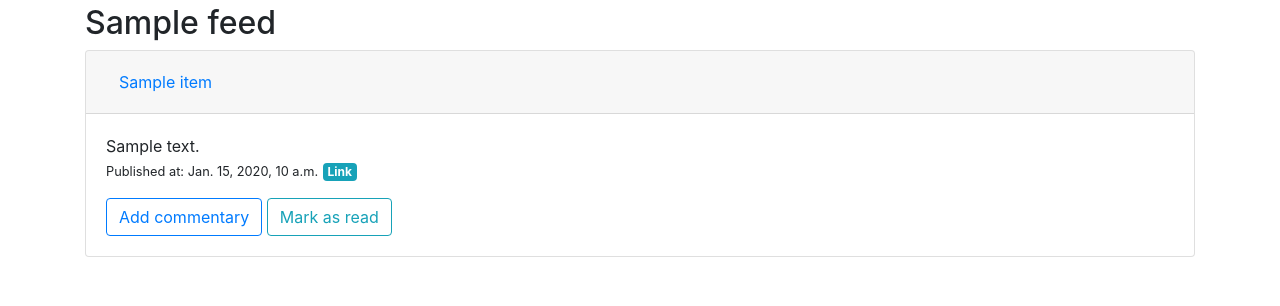
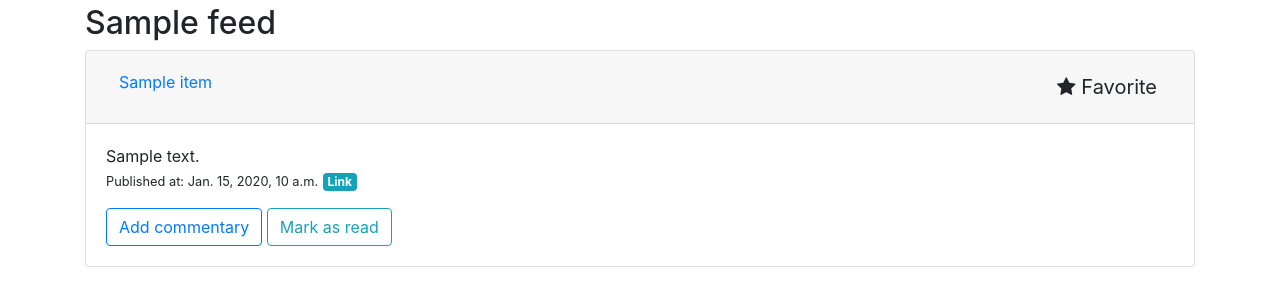
Before and after one commit to nicolasteodosio/pyfeedrss, a Django app: template app/templates/list_item.html in a window 1280 px wide. Shown: the part 56-362 px from the top of the page. Run offline with Django 3.2, Linux system fonts and the light colour scheme; the template is opened without the code that fills it: most values are stand-ins (such as "Sample title", 1, 10 or a date in 2020); some libraries are stand-ins or nearby versions.

Commit message:
feature: adding button to favorite

```diff
--- a/app/templates/list_item.html
+++ b/app/templates/list_item.html
@@ -9,6 +9,9 @@
             <button class="btn btn-link" data-toggle="collapse" data-target="#{{ item.id }}" aria-expanded="true" aria-controls="{{ item.id }}">
                 {{ item.title }}
             </button>
+              <button type="button" class="btn btn-default btn-lg favorite" data-id="{{ item.id }}" style="float: right">
+                <i class="fa fa-star" aria-hidden="true"></i> Favorite
+              </button>
           </h5>
         </div>
 
@@ -59,5 +62,24 @@
             }
           });
     });
+    $(".favorite").click(function () {
+        var itemId = $(this).data('id')
+          $.ajax({
+            url: '{% url 'favorite' %}',
+            data: {"itemId": itemId},
+            dataType: 'json',
+            success: function (data) {
+              if (data.sucess) {
+                alert(data.sucess);
+                window.location.reload(false);
+              }
+            },
+            error: function (data) {
+                if (data.error) {
+                alert(data.error);
+              }
+            }
+          });
+    });
   </script>
 {%  endblock %}
```
